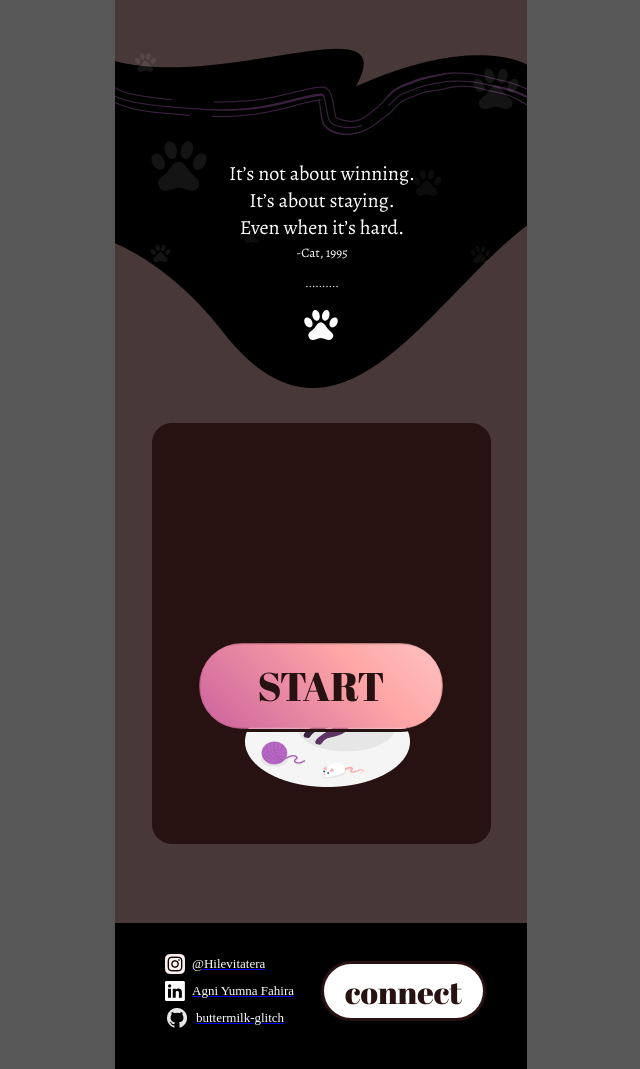
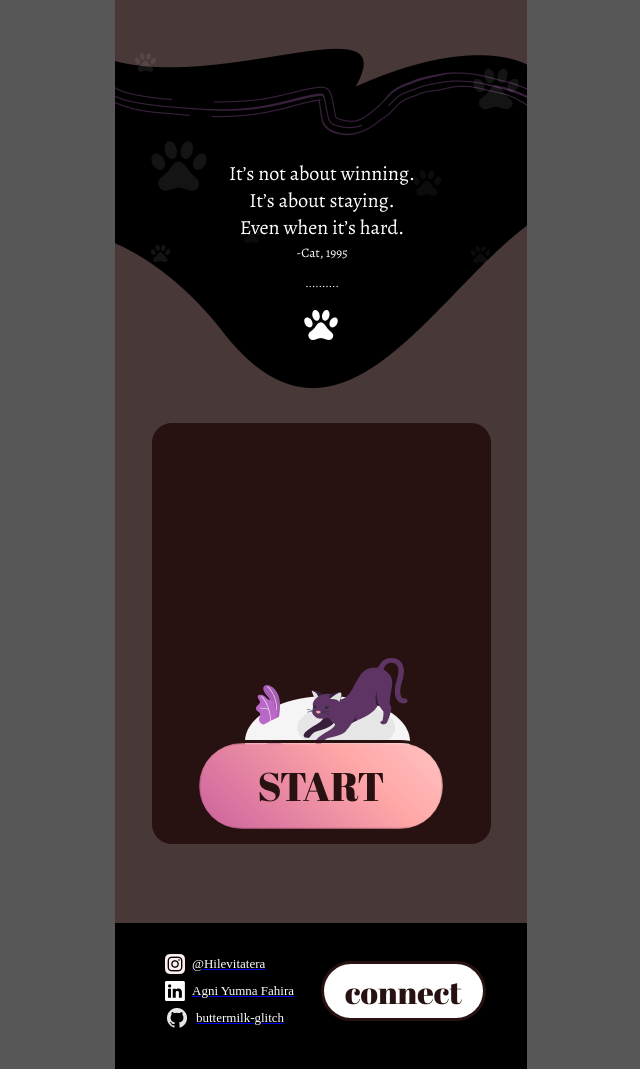
Before and after one commit to buttermilk-glitch/cat-pomodoro, a plain HTML site: page index.html in a window 1280 px wide. Shown: the part 568-1637 px from the top of the page, without its empty margins (319-959 px from the left). Drawn offline with Linux system fonts and the light colour scheme.

Commit message:
Update style.css

```diff
--- a/assets/style.css
+++ b/assets/style.css
@@ -72,7 +72,7 @@
   position: absolute;
   z-index: 2;
   align-items: center;
-  top: 1200px;
+  top: 1300px;
   border-radius: 50px;
   height: 92px;
   width: 250px;
```
